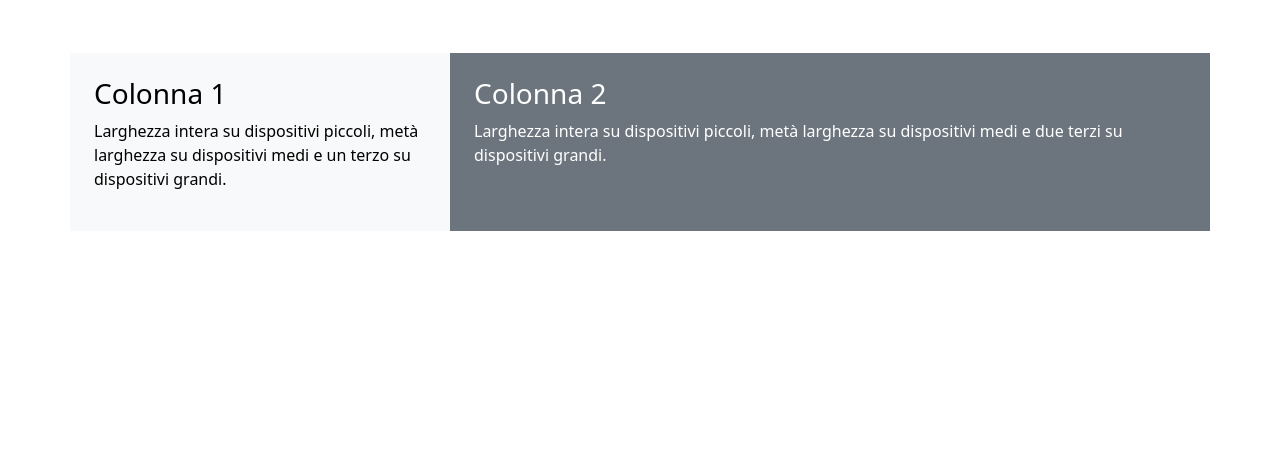
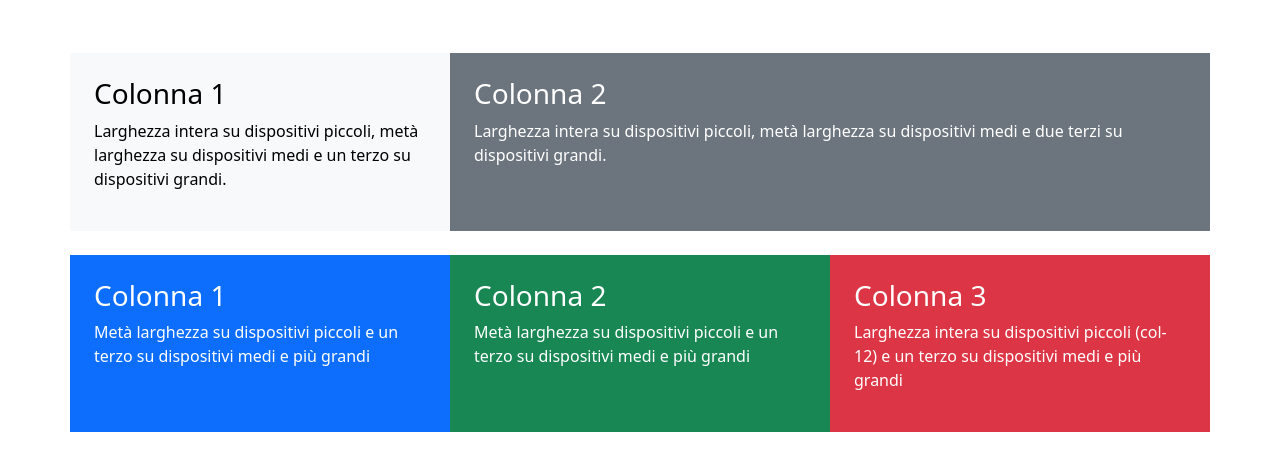
Before and after one commit to luigicaiaffa/htmlcss-bootstrap-layout, a plain HTML site: page index.html in a window 1280 px wide. Shown: the part 131-602 px from the top of the page. Drawn offline with nearby package versions, Linux system fonts and the light colour scheme.

Commit message:
add 2 row

```diff
--- a/index.html
+++ b/index.html
@@ -32,8 +32,8 @@
       <!-- ! MAIN CONTENT -->
       <main>
         <!-- # ROW 1 -->
-        <div class="row">
-          <!-- col -->
+        <div class="row mb-4">
+          <!-- col 1 -->
           <div class="col-12 col-md-6 col-lg-4 p-4 text-bg-light">
             <h3>Colonna 1</h3>
             <p>
@@ -41,7 +41,8 @@
               dispositivi medi e un terzo su dispositivi grandi.
             </p>
           </div>
-          <!-- col -->
+
+          <!-- col 2 -->
           <div class="col-12 col-md-6 col-lg-8 p-4 text-bg-secondary">
             <h3>Colonna 2</h3>
             <p>
@@ -50,6 +51,36 @@
             </p>
           </div>
         </div>
+
+        <!-- # ROW 2 -->
+        <div class="row mb-4">
+          <!-- col 1 -->
+          <div class="col-6 col-md-4 p-4 text-bg-primary">
+            <h3>Colonna 1</h3>
+            <p>
+              Metà larghezza su dispositivi piccoli e un terzo su dispositivi
+              medi e più grandi
+            </p>
+          </div>
+
+          <!-- col 2 -->
+          <div class="col-6 col-md-4 p-4 text-bg-success">
+            <h3>Colonna 2</h3>
+            <p>
+              Metà larghezza su dispositivi piccoli e un terzo su dispositivi
+              medi e più grandi
+            </p>
+          </div>
+
+          <!-- col 3 -->
+          <div class="col-12 col-md-4 p-4 text-bg-danger">
+            <h3>Colonna 3</h3>
+            <p>
+              Larghezza intera su dispositivi piccoli (col-12) e un terzo su
+              dispositivi medi e più grandi
+            </p>
+          </div>
+        </div>
       </main>
     </div>
   </body>
```
